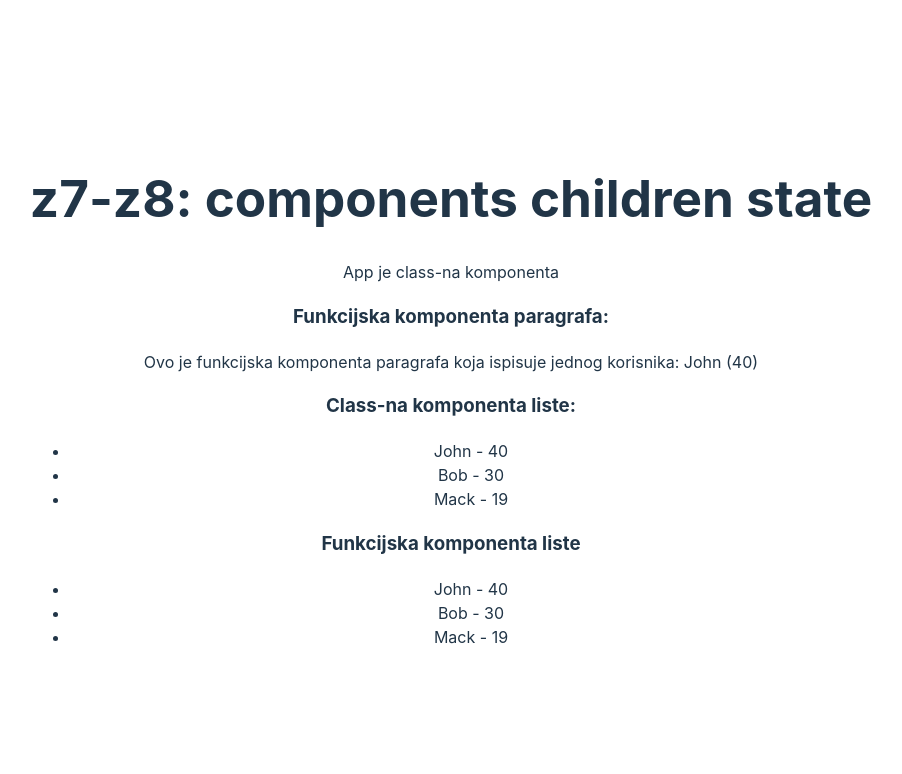
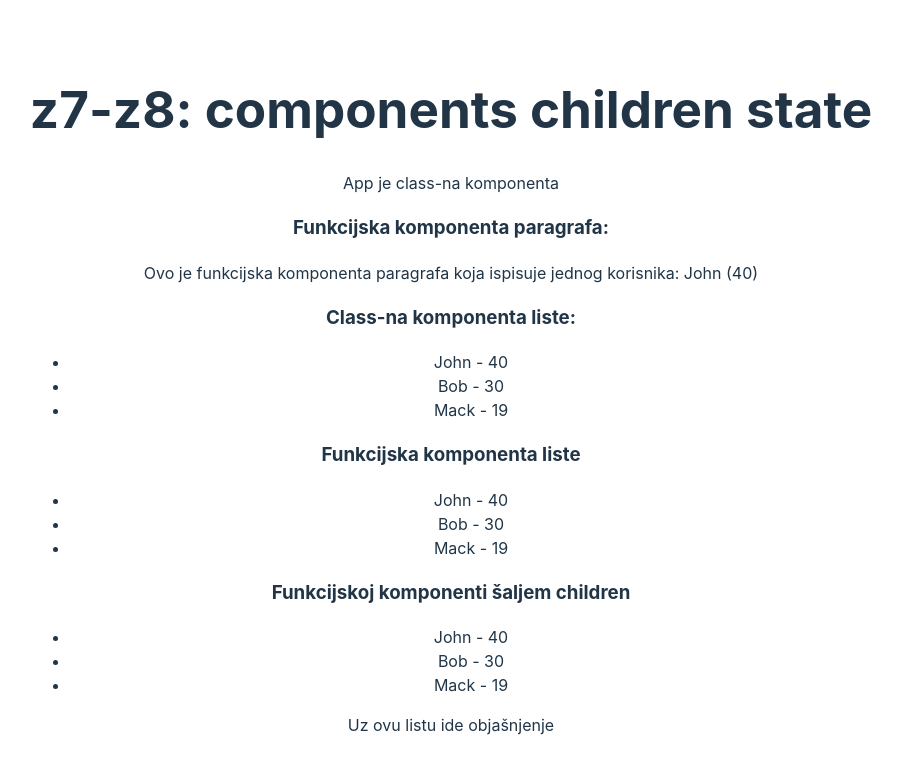
Before and after one commit to komer-algebra/z07-z08-components-children-state, a React (Vite) app: page / in a window 1280 px wide. Shown: the top 774 px of the page, without its empty margins (189-1091 px from the left). Built offline with nearby package versions, Linux system fonts and the light colour scheme.

Commit message:
Dijete zta funkcijsku komponentu dodano

```diff
--- a/src/App.jsx
+++ b/src/App.jsx
@@ -27,6 +27,11 @@ class App extends Component {
 
         <h3>Funkcijska komponenta liste</h3>
         <UserListFunction users={this.users} />
+
+        <h3>Funkcijskoj komponenti šaljem children</h3>
+        <UserListFunction users={this.users}>
+          <p>Uz ovu listu ide objašnjenje</p>
+        </UserListFunction>
       </>
     );
   }
--- a/src/components/userListFunction.jsx
+++ b/src/components/userListFunction.jsx
@@ -1,12 +1,18 @@
 import PropTypes from 'prop-types';
 
-const UserListFunction = ({users}) => {
+const UserListFunction = ({users, children}) => {
   const userItems = users.map( i => <li key="">{i.name} - {i.age}</li> );
-  return <ul> {userItems} </ul>;
+  return (
+  <>
+    <ul> {userItems}</ul>
+    {children}
+  </>
+  );
 }
 
 UserListFunction.propTypes = {
-  users: PropTypes.object.isRequired
+  users: PropTypes.object.isRequired,
+  children: PropTypes.string
 }
 
 export default UserListFunction;
```
